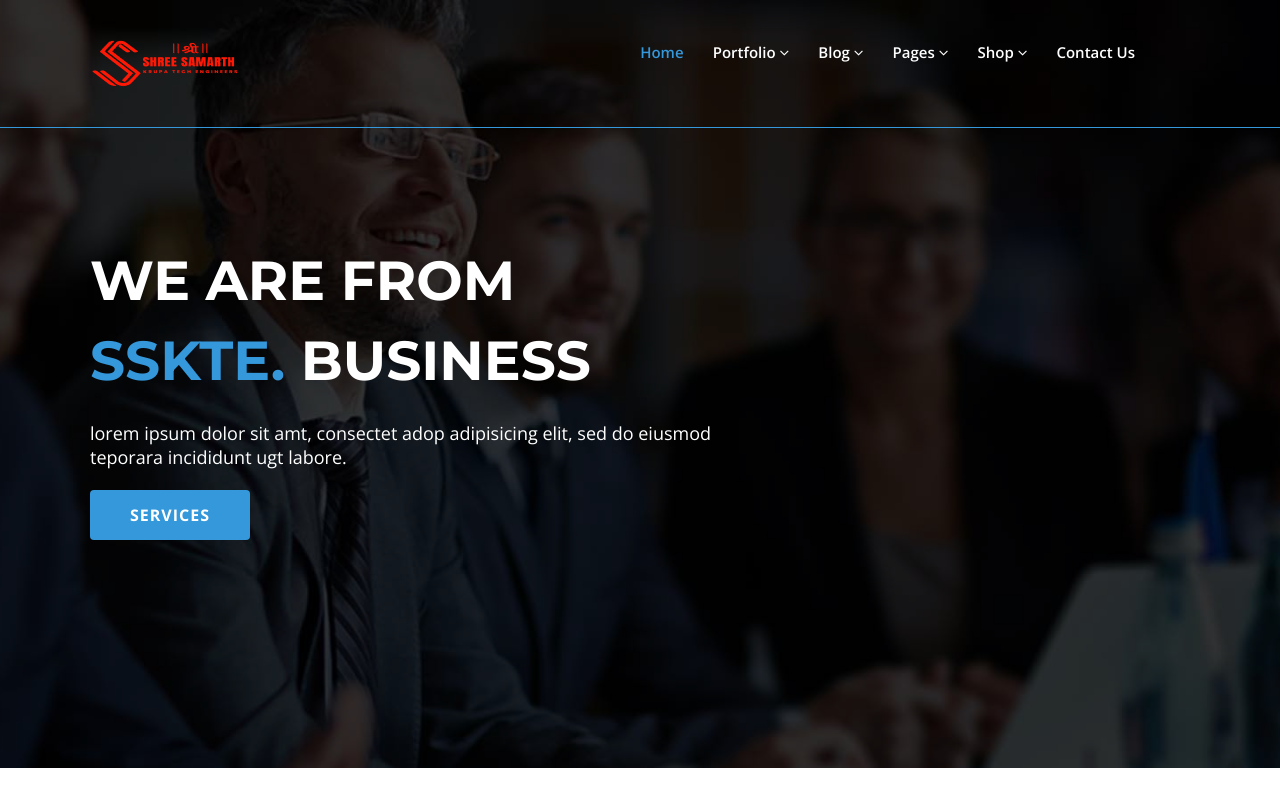
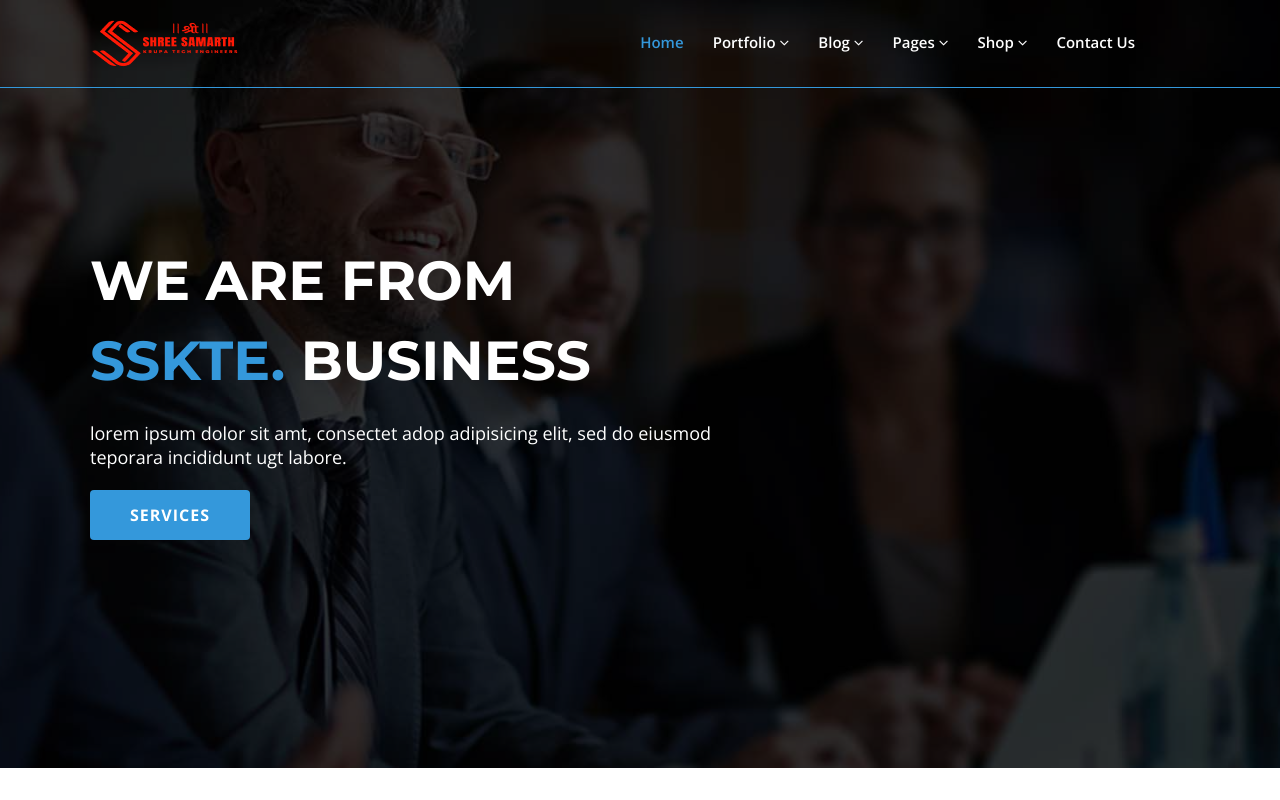
Before and after one commit to dev-aniketmanjrekar/sskte, a plain HTML site: page index.html in a window 1280 px wide. Shown: the top 800 px of the page. Drawn offline with nearby package versions, Linux system fonts and the light colour scheme.

Commit message:
header change

```diff
--- a/style.css
+++ b/style.css
@@ -212,7 +212,8 @@ Widget related products css
      z-index: 2;
 }
  .header-logo {
-     margin: 40px 0;
+     /* margin: 40px 0; */
+     margin: 20px 0;
 }
  .header-top-area {
      background-color: #222;
@@ -248,7 +249,8 @@ Widget related products css
      line-height: 25px;
      font-family: "Open Sans";
      font-weight: 600;
-     padding: 40px 25px 40px 0px;
+     /* padding: 40px 25px 40px 0px; */
+     padding: 30px 25px 10px 0px;
 }
  .mainmenu li:hover ul {
      opacity: 1;
```
